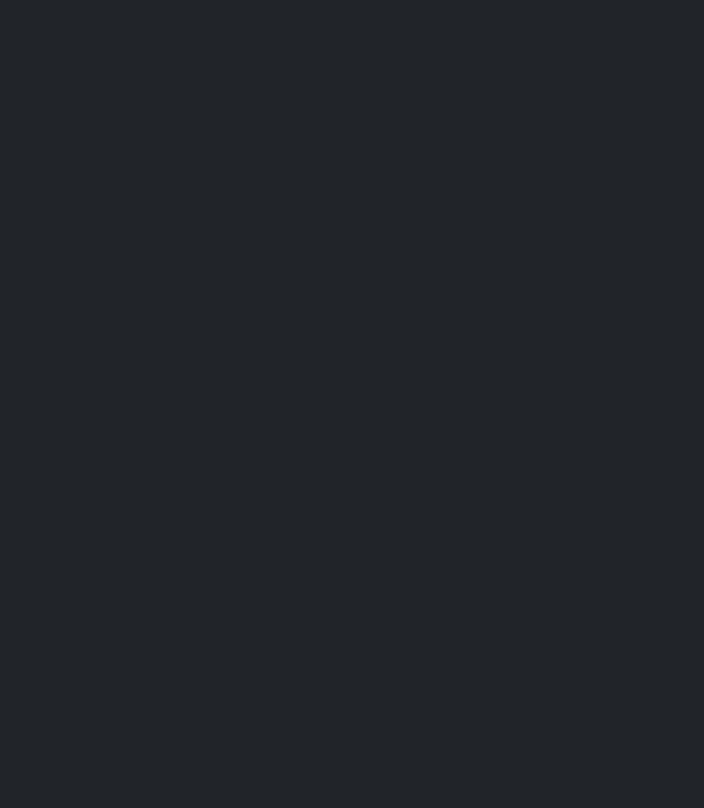
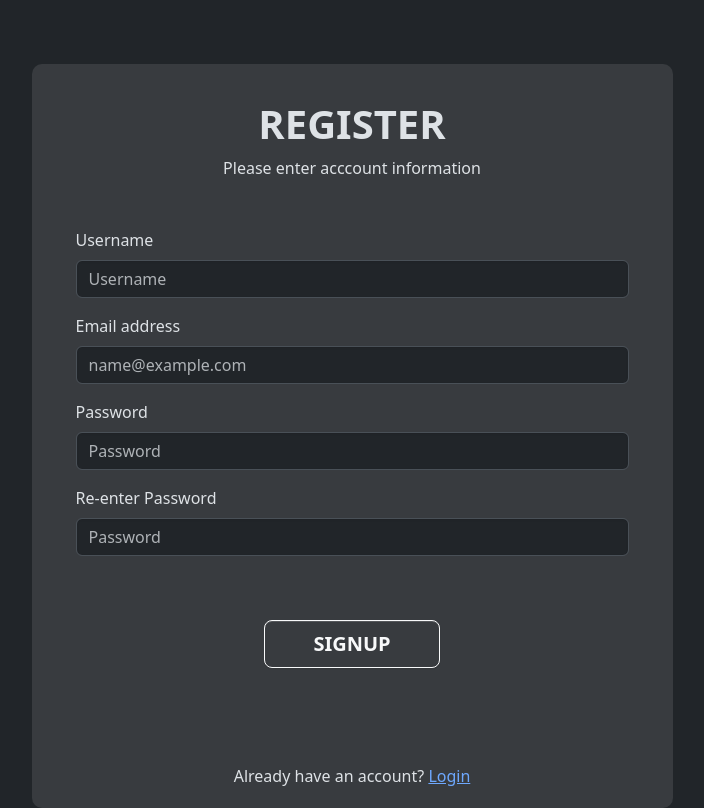
Before and after one commit to zodakzach/to-do-board, a Flask app: page /register in a window 1280 px wide. Before the commit the part shown is empty. Shown: the whole page, without its empty margins (288-992 px from the left). Run offline with Flask 3, Linux system fonts and the light colour scheme.

Commit message:
Added register ui

```diff
--- a/Frontend/static/scss/styles.scss
+++ b/Frontend/static/scss/styles.scss
@@ -54,12 +54,12 @@ $enable-shadows: true;
 // Custum Styles
 
 .gradient-text {
-    background: linear-gradient(45deg, #ffffff 30%, #3e1ef8 50%);
+    background: linear-gradient(45deg, #fff 30%, #3e1ef8 50%);
     -webkit-background-clip: text;
     -webkit-text-fill-color: transparent;
     background-clip: text; // Standard property
     text-shadow:
-    0 0 40px #efefef; /* Bloom effect */
+        0 0 40px #efefef; /* Bloom effect */
 }
 
 .centered-box {
--- a/Frontend/templates/register.html
+++ b/Frontend/templates/register.html
@@ -1 +1,57 @@
-{% extends "base.html" %} {% block content %} {% endblock %}
+{% extends "base.html" %} {% block content %}
+<div class="container mt-5">
+    <div class="row justify-content-center">
+      <div class="col-lg-7 mt-3">
+        <div class="centered-box">
+          <!-- Content inside the centered box -->
+          <h1 class="text-center fw-bold mt-3">REGISTER</h1>
+          <p class="text-center fw-lighter">
+            Please enter acccount information
+          </p>
+          <div class="mb-5 mt-5 px-4">
+            <label for="usernameInput" class="form-label">Username</label>
+            <input class="form-control" type="text" placeholder="Username" id="usernameInput">
+            <label for="formControlInput1" class="form-label mt-3"
+              >Email address</label
+            >
+            <input
+              type="email"
+              class="form-control"
+              id="formControlInput1"
+              placeholder="name@example.com"
+            />
+            <label for="inputPassword" class="form-label mt-3">Password</label>
+            <input
+              type="password"
+              id="inputPassword"
+              class="form-control"
+              aria-describedby="passwordHelpBlock"
+              placeholder="Password"
+            />
+            <label for="inputReEnterPassword" class="form-label mt-3">Re-enter Password</label>
+            <input
+              type="password"
+              id="inputReEnterPassword"
+              class="form-control"
+              aria-describedby="passwordHelpBlock"
+              placeholder="Password"
+            />
+          </div>
+          <div class="text-center">
+            <!-- Center the button -->
+            <button
+              type="button"
+              class="btn btn-lg btn-outline-light mt-3 mb-5 fw-semibold px-5"
+            >
+              SIGNUP
+            </button>
+          </div>
+          <div class="text-center mt-5">
+            <span>Already have an account?</span>
+            <a href="{{ url_for('index') }}" class="fw-lighter">Login</a>
+          </div>
+        </div>
+      </div>
+    </div>
+  </div>
+{% endblock %}
```
Also changed, not shown: Frontend/static/css/styles.css, 2 other files.
